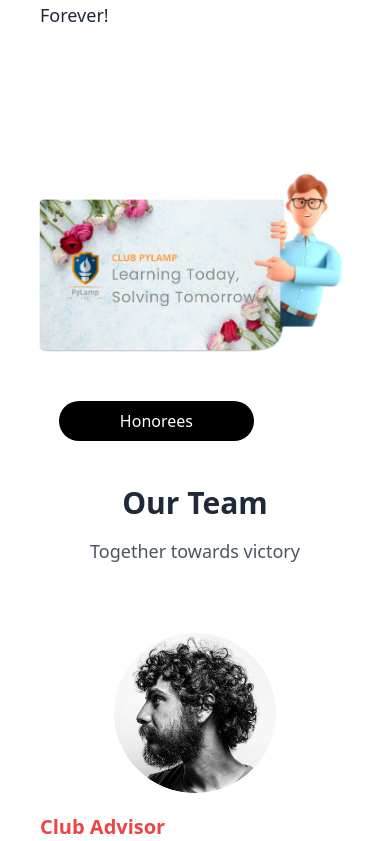
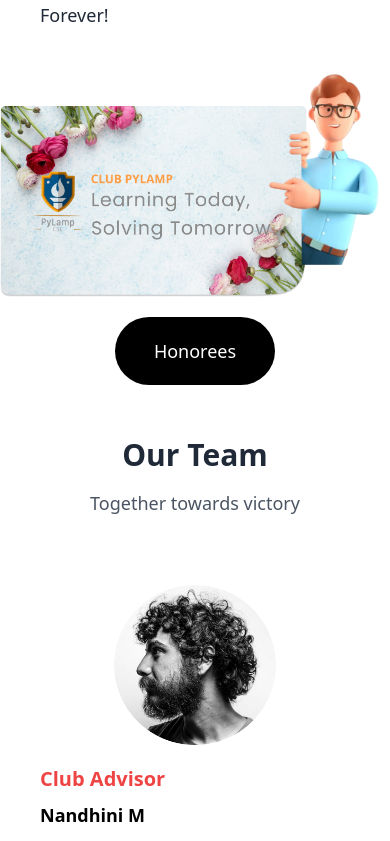
Before and after one commit to pylamp/club-website, a Next.js app in the folder pylamp/: page / in a window 390 px wide. Shown: the part 1923-2764 px from the top of the page. Built offline with nearby package versions, Linux system fonts and the light colour scheme.

Commit message:
Responsive honourees

```diff
--- a/pylamp/src/app/components/card.js
+++ b/pylamp/src/app/components/card.js
@@ -67,7 +67,7 @@ export default function Card() {
           }
         }
         .animate-infinite-scroll {
-          animation: infinite-scroll 20s linear infinite;
+          animation: infinite-scroll 30s linear infinite;
         }
       `}</style>
     </div>
--- a/pylamp/src/app/page.js
+++ b/pylamp/src/app/page.js
@@ -135,20 +135,31 @@ export default function HomePage() {
         ))}
       </section>
       <section className="flex items-center justify-center w-full">
-        <div className="relative w-4/5 md:w-3/4 lg:w-2/3 lg:h-128 h-96">
+        <div className="relative lg:w-[60rem] sm:w-[40rem] w-[30rem]">
           <img
             src="/new.png"
             alt="Centered Image"
-            className="w-full h-full object-contain"
+            className="lg:w-[60rem] sm:w-[40rem] w-[30rem] object-contain"
+
           />
           <a
             href="/your-target-page"
-            className="absolute bottom-3 left-5 md:left-50 sm:left-10 xs:static xs:mt-4 w-[194.82px] rounded-[25px] bg-black text-white py-2 px-4 transition-opacity duration-300 hover:opacity-100 flex items-center justify-center z-10"
+            className="absolute m-5 rounded-full sm:p-5 p-2 lg:w-60 sm:w-40 sm:text-xl text-sm sm:visible invisible bg-black hover:bg-slate-800 text-white bottom-0 left-0 flex items-center justify-center z-10"
           >
             Honorees
           </a>
+
         </div>
       </section>
+      <div className="flex items-center justify-center w-full">
+
+        <a
+            href="/your-target-page"
+            className="m-5 rounded-full p-5 lg:w-60 w-40 sm:text-xl text-lg visible sm:invisible bg-black hover:bg-slate-800 text-white flex items-center justify-center z-10"
+          >
+            Honorees
+          </a>
+      </div>
 
       <section className="bg-white mt-8 text-gray-800">
         <div className="text-center mb-12">
```
